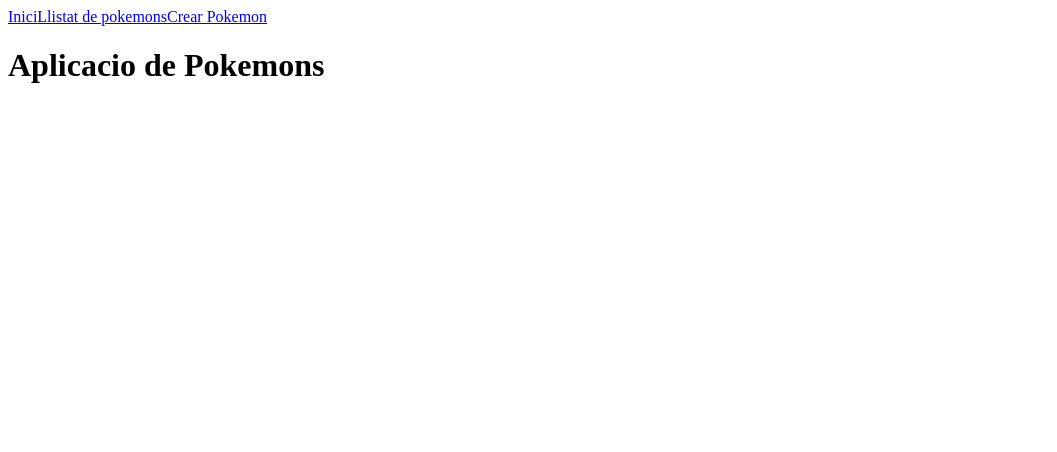
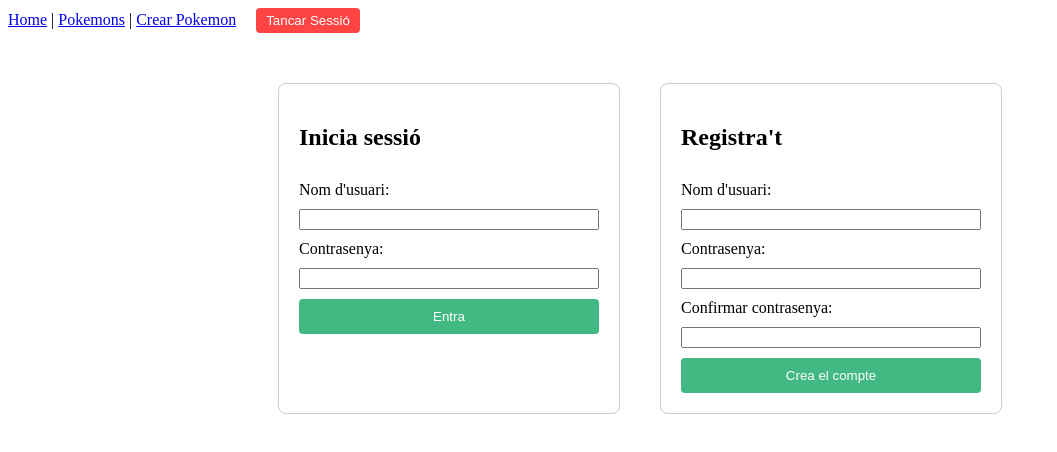
Before and after one commit to Dani-Alarcon/atacarNodeVue, a Vue app: page / in a window 1280 px wide. Shown: the top 452 px of the page, without its empty margins (0-1057 px from the left). Built offline with nearby package versions, Linux system fonts and the light colour scheme; sample sign-in values are in the browser's storage.

Commit message:
autenticacio i crud funciona

```diff
--- a/src/App.vue
+++ b/src/App.vue
@@ -1,15 +1,51 @@
-<script setup></script>
+<script setup>
+import { ref, onMounted } from 'vue'
+import { RouterLink, RouterView } from 'vue-router'
+
+const isLogged = ref(false)
+
+// Comprovem l'estat en muntar el component
+onMounted(() => {
+  isLogged.value = localStorage.getItem('user_logged') === 'true'
+})
+
+const logout = async () => {
+  try {
+    await fetch('http://localhost:3000/logout', {
+      method: 'POST',
+      credentials: 'include'
+    })
+    localStorage.removeItem('user_logged')
+    isLogged.value = false
+    window.location.href = '/'
+  } catch (err) {
+    console.error("Error al tancar sessió", err)
+  }
+}
+</script>
 
 <template>
-  <RouterLink to="/">Inici</RouterLink>
+  <header>
+    <nav>
+      <RouterLink to="/">Home</RouterLink> |
+      <RouterLink to="/pokemons">Pokemons</RouterLink> |
+      <RouterLink to="/pokemon/create">Crear Pokemon</RouterLink>
 
-  <RouterLink to="/pokemons">Llistat de pokemons</RouterLink>
+      <button v-if="isLogged" @click="logout" class="btn-logout">Tancar Sessió</button>
+    </nav>
+  </header>
 
-  <RouterLink to="/pokemon/create">Crear Pokemon</RouterLink>
-
-  <RouterView/>
+  <RouterView />
 </template>
 
 <style scoped>
-
+.btn-logout {
+  margin-left: 20px;
+  background-color: #ff4444;
+  color: white;
+  border: none;
+  padding: 5px 10px;
+  cursor: pointer;
+  border-radius: 4px;
+}
 </style>
--- a/src/router/index.js
+++ b/src/router/index.js
@@ -2,35 +2,25 @@ import { createRouter, createWebHistory } from 'vue-router'
 
 const router = createRouter({
   history: createWebHistory(import.meta.env.BASE_URL),
-  routes: [{
-    path: '/',
-    name: 'home',
-    component: () => import('@/views/Home.vue')
-
-  },
-  {
-    path: '/pokemons',
-    name: 'pokemons',
-    component: () => import('@/views/Pokemons.vue')
-
-  },
-  {
-    path: '/pokemon/:id',
-    name: 'pokemonDetail',
-    component: () => import('@/views/PokemonDetail.vue')
-
-  },
-  {
-    path: '/pokemon/create',
-    name: 'createPokemon',
-    component: () => import('@/views/CreatePokemon.vue')
-  },
-  {
-  path: '/pokemon/edit/:id',
-  name: 'editPokemon',
-  component: () => import('@/views/EditPokemon.vue')
-}
+  routes: [
+    { path: '/', name: 'home', component: () => import('@/views/Home.vue') },
+    { path: '/pokemons', name: 'pokemons', component: () => import('@/views/Pokemons.vue') },
+    { path: '/pokemon/:id', name: 'pokemonDetail', component: () => import('@/views/PokemonDetail.vue') },
+    { path: '/pokemon/create', name: 'createPokemon', component: () => import('@/views/CreatePokemon.vue') },
+    { path: '/pokemon/edit/:id', name: 'editPokemon', component: () => import('@/views/EditPokemon.vue') }
   ],
 })
 
+router.beforeEach((to, from, next) => {
+  // Ara comprovem el localStorage en lloc de la cookie invisible
+  const isAuthenticated = localStorage.getItem('user_logged') === 'true';
+
+  if (to.name !== 'home' && !isAuthenticated) {
+    alert('Cal iniciar sessió per accedir a aquesta secció');
+    next({ name: 'home' });
+  } else {
+    next();
+  }
+});
+
 export default router
--- a/src/views/Home.vue
+++ b/src/views/Home.vue
@@ -1,12 +1,130 @@
 <script setup>
+import { ref } from 'vue';
 
+const loginData = ref({ username: '', password: '' });
+const registerData = ref({ username: '', password: '', confirm: '' });
+const message = ref({ text: '', color: '' });
+
+const setMsg = (msg, color) => {
+  message.value = { text: msg, color: color };
+};
+
+const handleResponse = async (res, successMsg) => {
+  if (res.ok) {
+    setMsg(successMsg, 'green');
+    localStorage.setItem('user_logged', 'true');
+    setTimeout(() => window.location.href = '/pokemons', 1500);
+  } else {
+    const errorText = await res.text();
+    setMsg(`Error: ${errorText || 'Operació fallida'}`, 'red');
+  }
+};
+
+const login = async () => {
+  try {
+    const res = await fetch('http://localhost:3000/login', {
+      method: 'POST',
+      headers: { 'Content-Type': 'application/json' },
+      body: JSON.stringify(loginData.value),
+      credentials: 'include'
+    });
+    await handleResponse(res, 'Sessió iniciada... Entrant...');
+  } catch (err) {
+    setMsg('Error de connexió', 'red');
+  }
+};
+
+const register = async () => {
+  if (registerData.value.password !== registerData.value.confirm) {
+    alert('Les contrasenyes no coincideixen');
+    return;
+  }
+
+  try {
+    const res = await fetch('http://localhost:3000/register', {
+      method: 'POST',
+      headers: { 'Content-Type': 'application/json' },
+      body: JSON.stringify({
+        username: registerData.value.username,
+        password: registerData.value.password
+      }),
+      credentials: 'include'
+    });
+    await handleResponse(res, 'Usuari registrat... Entrant...');
+  } catch (err) {
+    setMsg('Error de connexió', 'red');
+  }
+};
 </script>
 
 <template>
+  <div class="container">
+    <div class="forms-wrapper">
+      <div class="form-container">
+        <form @submit.prevent="login">
+          <h2>Inicia sessió</h2>
+          <label>Nom d'usuari:</label>
+          <input v-model="loginData.username" type="text" required>
+          <label>Contrasenya:</label>
+          <input v-model="loginData.password" type="password" required>
+          <button type="submit">Entra</button>
+        </form>
+      </div>
 
-  <h1>Aplicacio de Pokemons</h1>
-
-
+      <div class="form-container">
+        <form @submit.prevent="register">
+          <h2>Registra't</h2>
+          <label>Nom d'usuari:</label>
+          <input v-model="registerData.username" type="text" required>
+          <label>Contrasenya:</label>
+          <input v-model="registerData.password" type="password" required>
+          <label>Confirmar contrasenya:</label>
+          <input v-model="registerData.confirm" type="password" required>
+          <button type="submit">Crea el compte</button>
+        </form>
+      </div>
+    </div>
+    <p :style="{ color: message.color }">{{ message.text }}</p>
+  </div>
 </template>
 
-<style scoped></style>
+<style scoped>
+.container {
+  display: flex;
+  flex-direction: column;
+  align-items: center;
+  gap: 20px;
+  margin-top: 50px;
+}
+
+.forms-wrapper {
+  display: flex;
+  gap: 40px;
+}
+
+.form-container {
+  border: 1px solid #ccc;
+  padding: 20px;
+  border-radius: 8px;
+  width: 300px;
+}
+
+form {
+  display: flex;
+  flex-direction: column;
+  gap: 10px;
+}
+
+button {
+  padding: 10px;
+  background-color: #42b983;
+  color: white;
+  border: none;
+  cursor: pointer;
+  border-radius: 4px;
+}
+
+button:hover {
+  background-color: #3aa876;
+}
+</style>
--- a/src/views/Pokemons.vue
+++ b/src/views/Pokemons.vue
@@ -1,34 +1,53 @@
 <script setup>
-import { ref, watch } from "vue";
+import { ref } from "vue";
 import { useFetch } from "@/composables/useFetch";
 import PokemonCard from "@/components/PokemonCard.vue";
 
-const cerca = ref('chicken')
 const url = ref(`http://localhost:3000/pokemons`)
 const { data, loading, error, fetchData } = useFetch(url)
-
-//const emit = defineEmits(['idMeal'])
-
-/*watch(cerca, (recepta) => {
-  url.value = `https://www.themealdb.com/api/json/v1/1/search.php?s=${recepta}`
-  fetchData()
-})*/
-
 </script>
 
 <template>
+  <h1>Llista de Pokemons</h1>
 
+  <div v-if="loading">Carregant...</div>
 
-  <h1>Llista de Pokemons</h1>
-  <div v-if="loading">Carregant...</div>
+  <div v-else-if="error === 'Error en la peticio: 401'">
+    <div class="auth-error">
+      <h2>Sessió no invalida</h2>
+      <p>Has d'iniciar sessió per veure el llistat de Pokémons.</p>
+      <RouterLink to="/" class="btn-login">Anar al Login</RouterLink>
+    </div>
+  </div>
+
   <div v-else-if="error">{{ error }}</div>
+
   <div v-else>
     <div v-if="data && data.pokemons">
       <PokemonCard v-for="pokemon in data.pokemons" :key="pokemon.id" :pokemon="pokemon" />
     </div>
+    <div v-else-if="data">
+       <p>No hi ha pokemons disponibles.</p>
+    </div>
   </div>
-
-
 </template>
 
-<style scoped></style>
+<style scoped>
+.auth-error {
+  border: 2px solid #ff4d4d;
+  padding: 20px;
+  border-radius: 8px;
+  background-color: #fff5f5;
+  text-align: center;
+  margin-top: 20px;
+}
+.btn-login {
+  display: inline-block;
+  margin-top: 10px;
+  padding: 10px 20px;
+  background-color: #42b983;
+  color: white;
+  text-decoration: none;
+  border-radius: 4px;
+}
+</style>
```
